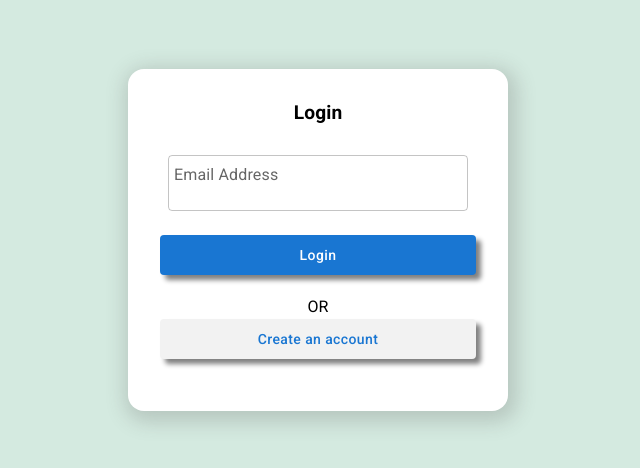
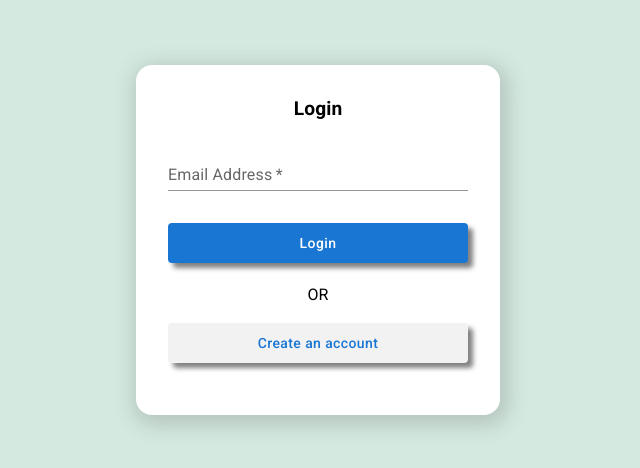
Before and after one commit to ShivkumarSalunkhe/Movie-Watchlist-App, a React (Create React App) app in the folder authenticate/: page / in a window 1280 px wide. Shown: the part 160-628 px from the top of the page, without its empty margins (322-962 px from the left). Built offline with nearby package versions, Linux system fonts and the light colour scheme; no server answers.

Commit message:
added toast error success messages

```diff
--- a/authenticate/package.json
+++ b/authenticate/package.json
@@ -15,6 +15,7 @@
     "axios": "^1.6.8",
     "react": "^18.2.0",
     "react-dom": "^18.2.0",
+    "react-hot-toast": "^2.4.1",
     "react-icons": "^4.10.1",
     "react-redux": "^9.1.0",
     "react-router-dom": "^6.22.3",
--- a/authenticate/src/App.js
+++ b/authenticate/src/App.js
@@ -1,11 +1,8 @@
-// App.js
 import React, { useState } from "react";
 import { Provider } from "react-redux";
 import store from "../src/store/store";
 import MovieSearch from "./components/MovieSearch";
-import WatchList from "./components/WatchList";
-import Signup from "./components/SignUp";
-import MovieDetails from "./components/MovieDetails";
+import Auth from "./components/Auth";
 import "./App.css";
 import {
   BrowserRouter,
@@ -14,6 +11,7 @@ import {
   Route,
   Routes,
 } from "react-router-dom";
+import { ToastContextProvider } from "./components/ToastContext";
 
 const PrivateRoute = ({ isAuthenticated, ...props }) => {
   return isAuthenticated ? (
@@ -30,13 +28,14 @@ function App() {
     localStorage.getItem("token")
   );
   return (
+    <ToastContextProvider>
     <BrowserRouter>
       <Provider store={store}>
         <div className="App">
           <Routes>
             <Route
               path="/"
-              element={<Signup isUserAuthenticated={isUserAuthenticated} />}
+              element={<Auth isUserAuthenticated={isUserAuthenticated} />}
             />
 
             <Route
@@ -49,6 +48,7 @@ function App() {
         </div>
       </Provider>
     </BrowserRouter>
+    </ToastContextProvider>
   );
 }
 
--- a/authenticate/src/components/AppBar.jsx
+++ b/authenticate/src/components/AppBar.jsx
@@ -5,18 +5,16 @@ import Toolbar from "@mui/material/Toolbar";
 import Typography from "@mui/material/Typography";
 import IconButton from "@mui/material/IconButton";
 import MoreIcon from "@mui/icons-material/MoreVert";
-import AccountCircle from "@mui/icons-material/AccountCircle";
 import MenuItem from "@mui/material/MenuItem";
 import Menu from "@mui/material/Menu";
 import { useNavigate } from "react-router-dom";
+import ToastContext from "./ToastContext";
+import { Avatar } from "@mui/material";
 
 export default function ControlBar() {
-  const [auth, setAuth] = React.useState(true);
   const [anchorEl, setAnchorEl] = React.useState(null);
-
-  const handleChange = (event) => {
-    setAuth(event.target.checked);
-  };
+  const { toast } = React.useContext(ToastContext);
+  const name = localStorage.getItem("name");
 
   const handleMenu = (event) => {
     setAnchorEl(event.currentTarget);
@@ -27,7 +25,8 @@ export default function ControlBar() {
   };
   const navigate = useNavigate();
   const logoutUserAction = () => {
-    handleClose()
+    toast.success("Logged out successfully!");
+    handleClose();
     localStorage.removeItem("token");
     localStorage.removeItem("email");
     localStorage.removeItem("name");
@@ -52,7 +51,12 @@ export default function ControlBar() {
             aria-haspopup="true"
             color="black"
           >
-            <AccountCircle />
+            <Avatar
+              alt={"avatar"}
+              src={
+                "https://t3.ftcdn.net/jpg/06/01/17/18/360_F_601171867_X85WpWCcMzNsoMWtMxiZQspKzaOwCyuK.jpg"
+              }
+            />
           </IconButton>
           <Menu
             id="menu-appbar"
@@ -70,18 +74,23 @@ export default function ControlBar() {
             onClose={handleClose}
           >
             <MenuItem onClick={handleClose}>Profile</MenuItem>
+            <MenuItem onClick={handleClose}>Settings</MenuItem>
             <MenuItem onClick={logoutUserAction}>Log Out</MenuItem>
           </Menu>
 
-          <Typography variant="h6" component="div" sx={{ flexGrow: 1 }}>
-            Guest
+          <Typography
+            variant="h6"
+            component="div"
+            sx={{ color: "black", ml: 2 }}
+          >
+            {name}
           </Typography>
           <IconButton
             size="large"
             edge="start"
             color="black"
             aria-label="menu"
-            sx={{ mr: 2 }}
+            sx={{ mr: 2, ml: 16 }}
             onClick={handleMenu}
           >
             <MoreIcon />
--- a/authenticate/src/components/SignUp.jsx
+++ b/authenticate/src/components/Auth.jsx
@@ -1,5 +1,5 @@
 // Signup.js
-import React, { useState } from "react";
+import React, { useContext, useState } from "react";
 import { useDispatch } from "react-redux";
 import { login } from "../store/reducers/userSlice";
 import {
@@ -12,31 +12,8 @@ import {
 import { userLogin, userSignup } from "../services/authService";
 import styled from "@emotion/styled";
 import { useNavigate } from "react-router-dom";
+import ToastContext from "./ToastContext";
 
-const Component = styled(Box)`
-  width: 400px;
-  margin: auto;
-  box-shadow: 7px 7px 7px 5px gray;
-`;
-const Image = styled(`img`)({
-  width: 100,
-  margin: "auto",
-  display: "flex",
-  paddingTop: "50px",
-});
-
-const Wrapper = styled(Box)`
-  padding: 10px 35px;
-  display: flex;
-  text-align: center;
-  flex-direction: column;
-  flex: 1;
-  & > div,
-  & > button,
-  & > p {
-    margin-top: 20px;
-  }
-`;
 const LoginButton = styled(Button)`
   text-transform: none;
   height: 40px;
@@ -52,29 +29,13 @@ const SignupButton = styled(Button)`
   box-shadow: 5px 5px 5px gray;
   margin-bottom: 20px;
 `;
-const Error = styled(Typography)`
-  font-size: 10px;
-  color: red;
-  line-height: 0;
-  margin-top: 10px;
-  font-weight: 600;
-`;
-const signupInitialValues = {
-  name: "",
-  username: "",
-  password: "",
-};
-const loginInitialValues = {
-  username: "",
-  password: "",
-};
 
-function Signup({isUserAuthenticated}) {
+function Auth({ isUserAuthenticated }) {
   const [email, setEmail] = useState("");
-  const [showLogin, setShowLogin] = useState(false);
   const [account, toggleAccount] = useState("login");
-const navigate = useNavigate()
+  const navigate = useNavigate();
   const dispatch = useDispatch();
+  const { toast } = useContext(ToastContext);
 
   const [userPayload, setUserPayload] = useState({});
 
@@ -86,23 +47,27 @@ const navigate = useNavigate()
 
   const handleSignUp = async () => {
     try {
-      const res = await userSignup(userPayload);
+      await userSignup(userPayload);
+      await toast.success("Sign up successful!");
+      toggleSignup();
     } catch (error) {
-      console.error("Error during login:", error.message);
+      await toast.error("SignUp failed please enter valid data");
     }
   };
 
   const handleLogin = async () => {
     try {
       const userData = await userLogin(email);
+      await toast.success("Login successful!");
       const token = userData.token;
       localStorage.setItem("token", token);
       localStorage.setItem("email", email);
+      localStorage.setItem("name", userData?.user?.firstName);
       isUserAuthenticated(localStorage.getItem("token"));
-      navigate('/moviesearch')
+      navigate("/moviesearch");
       dispatch(login(userData));
     } catch (error) {
-      console.error("Error during login:", error.message);
+      await toast.error("Login failed please enter valid email");
     }
   };
 
@@ -129,6 +94,7 @@ const navigate = useNavigate()
           padding: "2rem",
           boxShadow: "3px 5px 19px 6px #4d454536",
           borderRadius: "1rem",
+
         }}
       >
         <Typography
@@ -150,20 +116,23 @@ const navigate = useNavigate()
               fullWidth
               id="outlined-controlled"
               style={{
-                marginBottom: "1rem",
-                padding: "0.5rem",
+                marginBottom: "2rem",
                 width: "300px",
               }}
               label="Email Address"
               placeholder="Email Address"
-              variant="outlined"
+              variant="standard"
               value={email}
+              type="email"
+              required
               onChange={(e) => setEmail(e.target.value)}
             />
             <LoginButton variant="contained" onClick={() => handleLogin()}>
               Login
             </LoginButton>
-            <Typography>OR</Typography>
+            <Typography  style={{
+                marginBottom: "1rem",
+              }}>OR</Typography>
             <SignupButton onClick={() => toggleSignup()} variant="text">
               Create an account
             </SignupButton>
@@ -175,13 +144,12 @@ const navigate = useNavigate()
               fullWidth
               id="outlined-controlled"
               style={{
-                marginBottom: "1rem",
-                padding: "0.5rem",
+                marginBottom: "2rem",
                 width: "300px",
               }}
               label="First Name"
               placeholder="First Name"
-              variant="outlined"
+              variant="standard"
               name="firstName"
               value={userPayload.firstName || ""}
               onChange={handleChange}
@@ -191,14 +159,14 @@ const navigate = useNavigate()
               fullWidth
               id="outlined-controlled"
               style={{
-                marginBottom: "1rem",
-                padding: "0.5rem",
+                marginBottom: "2rem",
                 width: "300px",
               }}
               label="Last Name"
               placeholder="Last Name"
-              variant="outlined"
+              variant="standard"
               name="lastName"
+              required
               value={userPayload.lastName || ""}
               onChange={handleChange}
             />
@@ -207,20 +175,22 @@ const navigate = useNavigate()
               fullWidth
               id="outlined-controlled"
               style={{
-                marginBottom: "1rem",
-                padding: "0.5rem",
+                marginBottom: "2rem",
                 width: "300px",
               }}
               label="Email Address"
               placeholder="Email Address"
-              variant="outlined"
+              variant="standard"
               name="email"
+              type="email"
               value={userPayload.email || ""}
               onChange={handleChange}
             />
 
             <SignupButton onClick={() => handleSignUp()}>Signup</SignupButton>
-            <Typography>OR</Typography>
+            <Typography style={{
+                marginBottom: "1rem",
+              }}>OR</Typography>
             <LoginButton variant="contained" onClick={() => toggleSignup()}>
               Already have an account
             </LoginButton>
@@ -231,4 +201,4 @@ const navigate = useNavigate()
   );
 }
 
-export default Signup;
+export default Auth;
--- a/authenticate/src/components/MovieSearch.jsx
+++ b/authenticate/src/components/MovieSearch.jsx
@@ -1,4 +1,4 @@
-import React, { useEffect, useState } from "react";
+import React, { useContext, useEffect, useState } from "react";
 import { useSelector, useDispatch } from "react-redux";
 import { setMovieWatchlist, setMovies } from "../store/reducers/movieSlice";
 import { searchMovies } from "../services/movieService";
@@ -15,6 +15,7 @@ import {
   deleteMovieFromWatchlist,
   getMovieToWatchlist,
 } from "../services/watchListService";
+import ToastContext from "./ToastContext";
 export default function MovieSearch() {
   const [searchTerm, setSearchTerm] = useState("");
   const movies = useSelector((state) => state.movies.movies);
@@ -23,6 +24,7 @@ export default function MovieSearch() {
   const dispatch = useDispatch();
   const token = localStorage.getItem("token");
   const email = localStorage.getItem("email");
+  const { toast } = useContext(ToastContext);
 
   useEffect(() => {
     const handleSearch = async () => {
@@ -39,7 +41,8 @@ export default function MovieSearch() {
 
   const handleAddToWatchlist = async (movie) => {
     try {
-      await addMovieToWatchlist(email, movie, token);
+       await addMovieToWatchlist(email, movie, token);
+       await toast.success("Movie added to your watchlist!");
       await getMovieToWatchlist(email, token, dispatch);
     } catch (error) {
       console.error("Error adding movies:", error);
@@ -49,6 +52,7 @@ export default function MovieSearch() {
   const handleRemoveFromWatchlist = async (movieId) => {
     try {
       await deleteMovieFromWatchlist(email, movieId, token);
+      await toast.success("Movie removed from your watchlist!");
       await getMovieToWatchlist(email, token, dispatch);
     } catch (error) {
       console.error("Error adding movies:", error);
--- /dev/null
+++ b/authenticate/src/components/ToastContext.jsx
@@ -0,0 +1,38 @@
+import { createContext } from "react";
+import toast, { Toaster } from "react-hot-toast";
+const ToastContext = createContext();
+
+export const ToastContextProvider = ({ children }) => {
+  return (
+    <ToastContext.Provider value={{ toast }}>
+      <Toaster
+        position="top-center"
+        reverseOrder={false}
+        gutter={8}
+        containerClassName=""
+        containerStyle={{}}
+        toastOptions={{
+          // default options
+          className: "",
+          duration: 3000,
+          style: {
+            background: "#363636",
+            color: "#fff",
+          },
+
+          // options for specific types
+          success: {
+            duration: 5000,
+            theme: {
+              primary: "green",
+              secondary: "black",
+            },
+          },
+        }}
+      />
+      {children}
+    </ToastContext.Provider>
+  );
+};
+
+export default ToastContext;
--- a/authenticate/src/services/authService.js
+++ b/authenticate/src/services/authService.js
@@ -4,9 +4,6 @@ const URL = process.env.REACT_APP_URL;
 export const userLogin = async (email) => {
   try {
     const response = await axios.post(`${URL}/auth/login`, { email });
-    if (!response.data || !response.data.token) {
-      throw new Error("Invalid response from server");
-    }
     return response.data; // Return the response directly
   } catch (error) {
     throw new Error(error.response?.data?.error || "Failed to login");
@@ -16,9 +13,6 @@ export const userLogin = async (email) => {
 export const userSignup = async (payload) => {
   try {
     const response = await axios.post(`${URL}/auth/register`, { ...payload });
-    if (!response.data || !response.data.token) {
-      throw new Error("Invalid response from server");
-    }
     return response.data; // Return the response directly
   } catch (error) {
     throw new Error(error.response?.data?.error || "Failed to signup");
```
Also changed, not shown: 2 other files (tests, documents, lock files or other folders).
